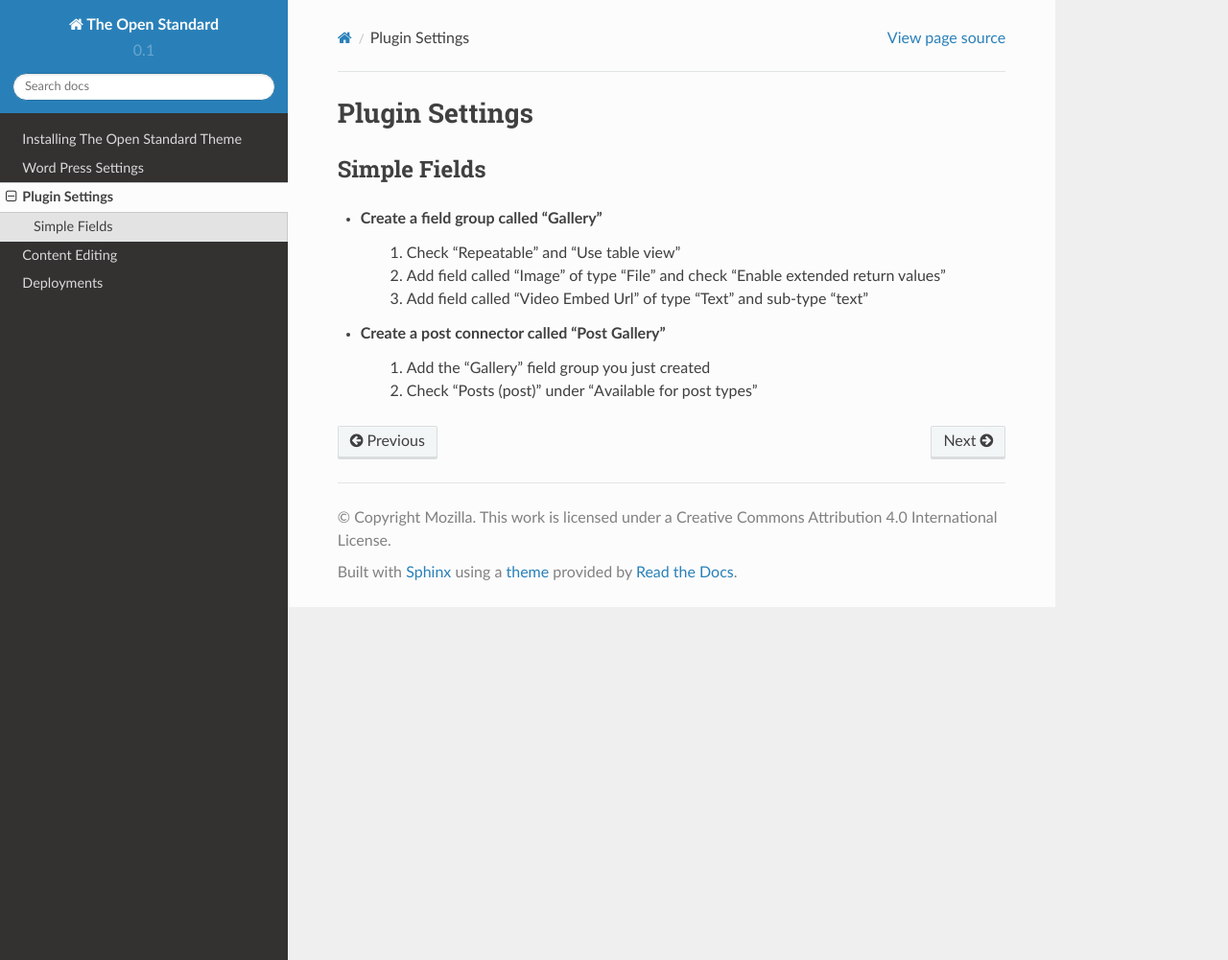
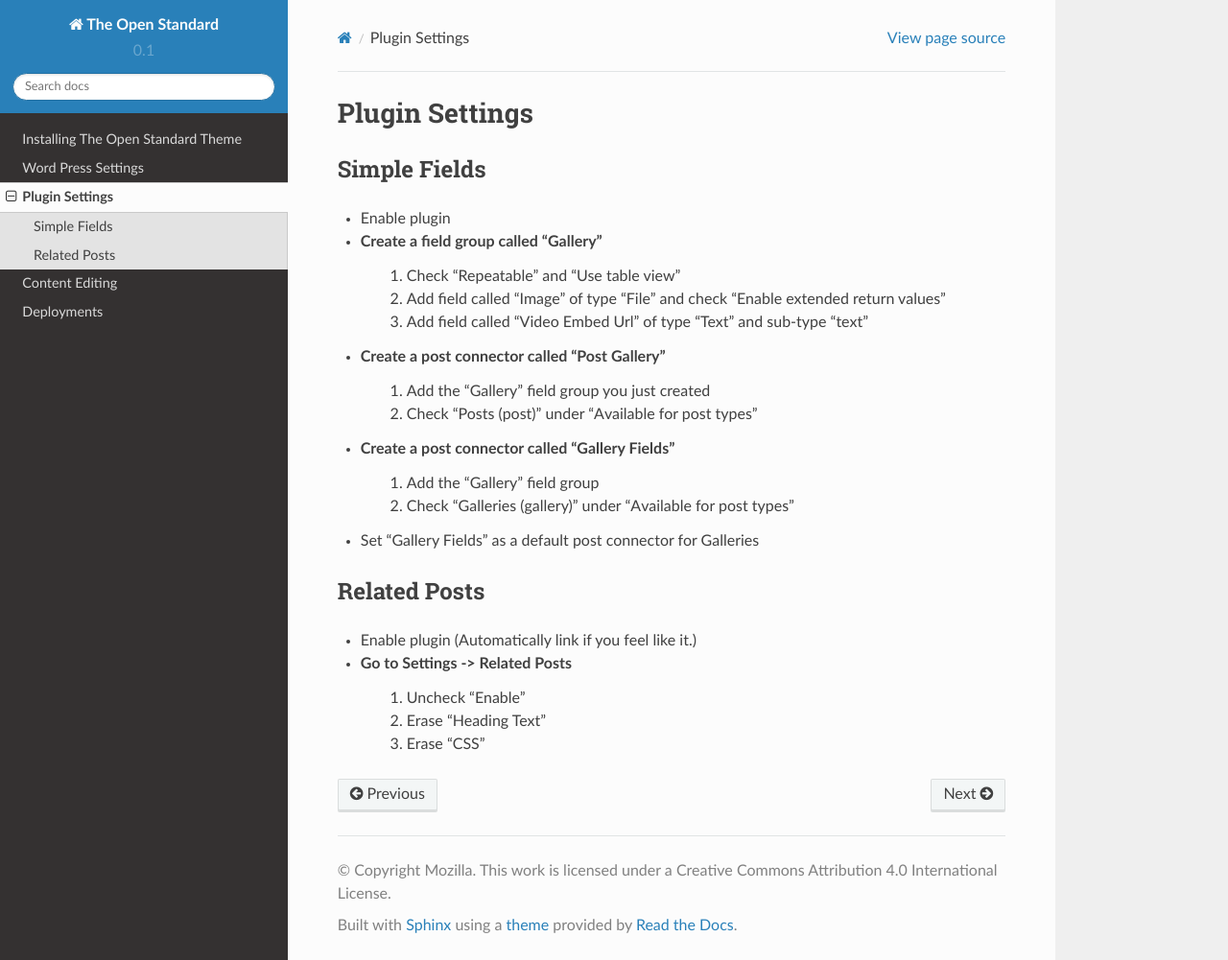
Before and after one commit to mozilla/theopenstandard, a Sphinx documentation site: the page built from docs/pluginsettings.rst, in a window 1280 px wide and 1001 px high. Shown: the whole window at 96% size. Built offline with Sphinx 7.4.7 and the Read the Docs theme 2.0.0, drawn with Linux system fonts in a browser that asks for light colours.

Commit message:
Updated docs

```diff
--- a/docs/pluginsettings.rst
+++ b/docs/pluginsettings.rst
@@ -10,11 +10,27 @@ Plugin Settings
 
 Simple Fields
 -------------
+
+- Enable plugin
 - Create a field group called "Gallery"
     #. Check "Repeatable" and "Use table view"
     #. Add field called "Image" of type "File" and check "Enable extended return values"
     #. Add field called "Video Embed Url" of type "Text" and sub-type "text"
-
 - Create a post connector called "Post Gallery"
     #. Add the "Gallery" field group you just created
     #. Check "Posts (post)" under "Available for post types"
+
+-  Create a post connector called "Gallery Fields"
+    #. Add the "Gallery" field group
+    #. Check "Galleries (gallery)" under "Available for post types"
+
+- Set "Gallery Fields" as a default post connector for Galleries
+
+Related Posts
+-------------
+
+- Enable plugin (Automatically link if you feel like it.)
+- Go to Settings -> Related Posts
+	#. Uncheck "Enable"
+	#. Erase "Heading Text"
+	#. Erase "CSS"
```
Also changed, not shown: docs/contentediting.rst (+8 -0 lines).
